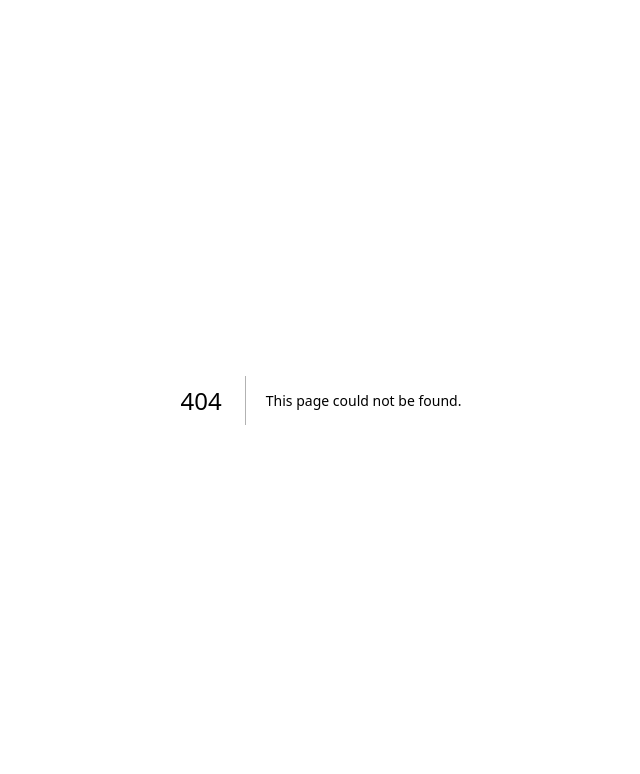
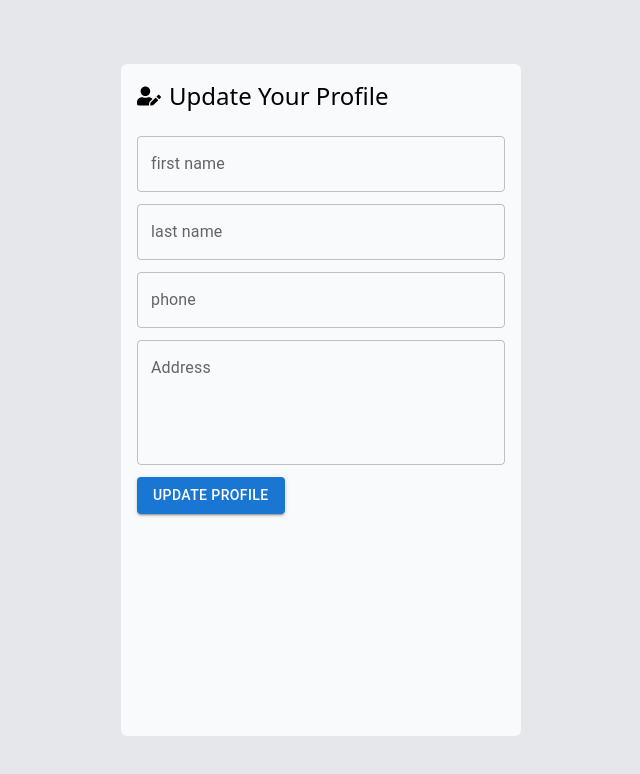
Before and after one commit to winner-dotcom27/bills, a Next.js app: page /dashboard/update-profile in a window 1280 px wide. Before the commit this address had no page. Shown: the top 774 px of the page, without its empty margins (319-959 px from the left). Built offline with nearby package versions, Linux system fonts and the light colour scheme.

Commit message:
update profile

```diff
--- a/app/dashboard/borrow/page.js
+++ b/app/dashboard/borrow/page.js
@@ -49,11 +49,14 @@ export default function Borrow () {
                                 onClick={() => {
                                     setClickedRate(item.id)
                                     if (item.days === 7) {
-                                        [setRate(15.5), setLoanduration(7)]
+                                        setRate(15.5);
+                                        setLoanduration(7)
                                     } else if (item.days === 30) {
-                                        [setRate(12), setLoanduration(30)]
+                                        setRate(12);
+                                        setLoanduration(30)
                                     } else if (item.days === 90) {
-                                        [setRate(9.5), setLoanduration(90)]
+                                        setRate(9.5);
+                                        setLoanduration(90)
                                     }
                                 }}
                                 className={`h-16 flex justify-center items-center bg-blue-700 text-white text-md uppercase rounded-md`}>{item.days} days</li>)
--- /dev/null
+++ b/app/dashboard/profile/page.js
@@ -0,0 +1,23 @@
+import Link from "next/link";
+import Image from "next/image";
+
+export default function Profile () {
+    return (
+        <main className="min-h-screen flex justify-center py-4 md:py-6 lg:py-8 px-4 md:px-12 lg:px-16 bg-gray-100">
+            <div className="w-full md:w-[380px] flex flex-col gap-4 border border-gray-200 rounded-md bg-gray-50 p-2 md:p-6">
+                <div className="flex justify-center">
+                    <Image
+                    width={80}
+                    height={80}
+                    src="/360_F.jpg"
+                    alt="profile photo"
+                    className="rounded-full"/>
+                </div>
+
+                <p className="text-center">info@earlycode.net</p>
+
+                <Link className="p-2 bg-blue-700 rounded-md text-lg text-white text-center" href="/dashboard/update-profile">Update Profile</Link>
+            </div>
+        </main>
+    )
+}
--- /dev/null
+++ b/app/dashboard/update-profile/page.js
@@ -0,0 +1,102 @@
+"use client"
+import { useFormik } from "formik";
+import * as yup from "yup";
+import { TextField, Button } from "@mui/material";
+import { FaUser, FaUserEdit } from "react-icons/fa";
+
+const schema = yup.object().shape({
+    firstName: yup.string().required().min(3),
+    lastName: yup.string().required().min(3),
+    phone: yup.string().required().min(11).max(17),
+    address: yup.string().required().min(12).max(300)
+})
+
+export default function UpdateProfile () {
+
+    const { handleSubmit,handleChange,handleBlur,errors,touched,values } = useFormik({
+        initialValues: {firstName:"",lastName:"",phone:"",address:""},
+        onSubmit: () => {
+            console.log("form was submitted")
+        },
+        validationSchema: schema
+    });
+
+    console.log(values.firstName);
+
+    return (
+        <main className="min-h-screen flex justify-center px-2 md:px-16 lg:px-20 py-16 bg-gray-200">
+            <div className="w-full md:w-[400px] p-4 rounded-md bg-gray-50">
+                <blockquote className="flex items-center gap-2">
+                    <FaUserEdit className="text-2xl"/>
+                    <span className="block text-2xl">Update Your Profile</span>
+                </blockquote>
+
+                <form onSubmit={handleSubmit} className="mt-6">
+                    <div className="mb-3">
+                        <TextField
+                        type="text"
+                        id="firstName"
+                        label="first name"
+                        variant="outlined"
+                        value={values.firstName}
+                        onChange={handleChange}
+                        onBlur={handleBlur}
+                        placeholder="eg. Edeh"
+                        className="w-full"
+                        />
+                        {touched.firstName && errors.firstName ? <span className="text-xs text-red-500">{errors.firstName}</span> : null}
+                    </div>
+
+                    <div className="mb-3">
+                        <TextField
+                        type="text"
+                        id="lastName"
+                        label="last name"
+                        variant="outlined"
+                        value={values.lastName}
+                        onChange={handleChange}
+                        onBlur={handleBlur}
+                        placeholder="eg. Ogaba"
+                        className="w-full"
+                        />
+                        {touched.lastName && errors.lastName ? <span className="text-xs text-red-500">{errors.lastName}</span> : null}
+                    </div>
+
+                    <div className="mb-3">
+                        <TextField
+                        type="number"
+                        id="phone"
+                        label="phone"
+                        variant="outlined"
+                        value={values.phone}
+                        onChange={handleChange}
+                        onBlur={handleBlur}
+                        placeholder="eg. +2347087206646"
+                        className="w-full"
+                        />
+                        {touched.phone && errors.phone ? <span className="text-xs text-red-500">{errors.phone}</span> : null}
+                    </div>
+
+                    <div className="mb-3">
+                        <TextField
+                        multiline
+                        rows={4}
+                        type="text"
+                        id="Address"
+                        label="Address"
+                        variant="outlined"
+                        value={values.Address}
+                        onChange={handleChange}
+                        onBlur={handleBlur}
+                        placeholder="eg. No. 4, Ademola Adetokunbo Street, Wuse 2"
+                        className="w-full"
+                        />
+                        {touched.Address && errors.Address ? <span className="text-xs text-red-500">{errors.Address}</span> : null}
+                    </div>
+
+                    <Button type="submit" variant="contained">Update Profile</Button>
+                </form>
+            </div>
+        </main>
+    )
+}
--- a/package.json
+++ b/package.json
@@ -12,9 +12,12 @@
     "@emotion/react": "^11.13.3",
     "@emotion/styled": "^11.13.0",
     "@mui/material": "^6.1.5",
+    "formik": "^2.4.6",
     "next": "14.2.14",
     "react": "^18",
-    "react-dom": "^18"
+    "react-dom": "^18",
+    "react-icons": "^5.3.0",
+    "yup": "^1.4.0"
   },
   "devDependencies": {
     "postcss": "^8",
```
Also changed, not shown: public/360_F.jpg (added), 1 other file (tests, documents, lock files or other folders).
